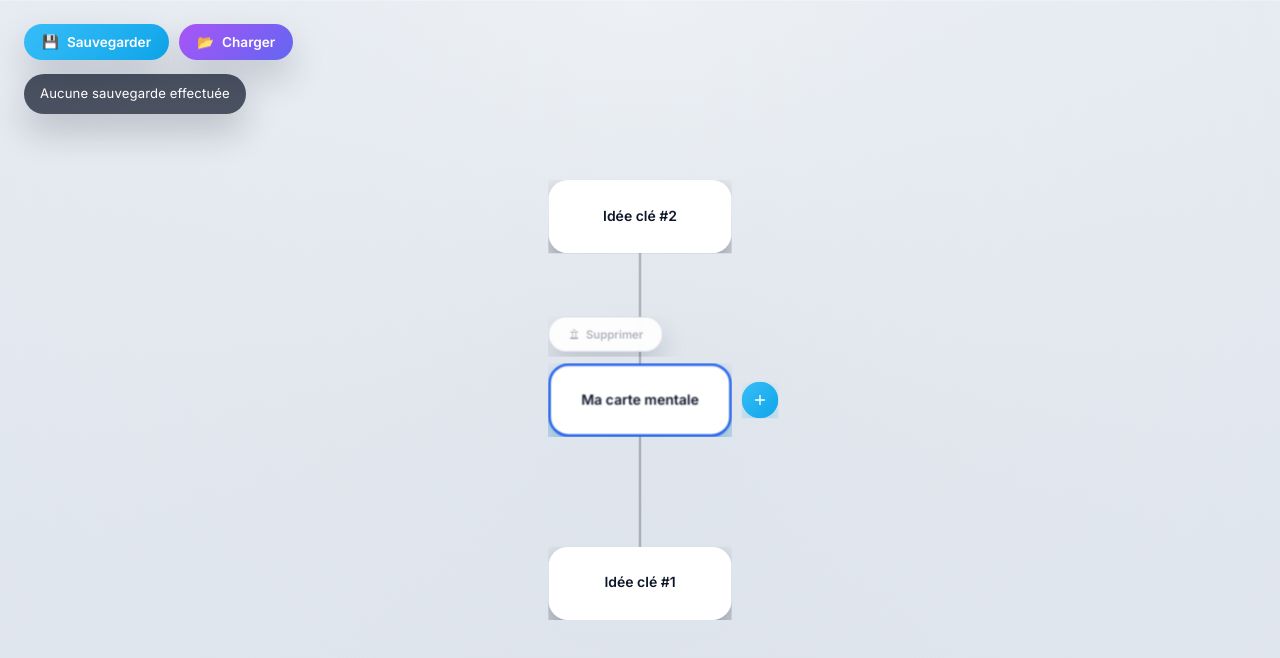
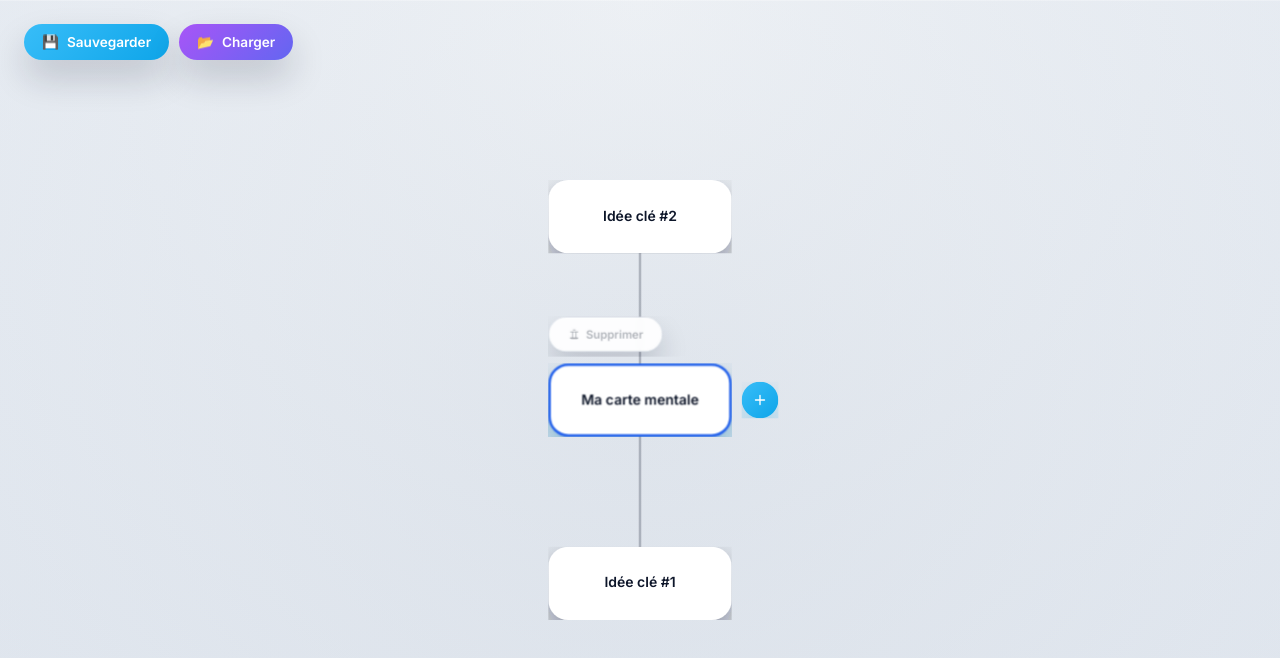
Before and after one commit to TechIsAwakening/OpenMindMap, a React (Vite) app: page / in a window 1280 px wide. Shown: the top 658 px of the page. Built offline with nearby package versions, Linux system fonts and the light colour scheme.

Commit message:
chore: hide save status placeholder

```diff
--- a/src/App.jsx
+++ b/src/App.jsx
@@ -847,13 +847,11 @@ function App() {
               onChange={handleImportFromFile}
               style={{ display: 'none' }}
             />
-            <div className="save-status">
-              {formattedLastSavedAt ? (
+            {formattedLastSavedAt && (
+              <div className="save-status">
                 <span>Dernière sauvegarde : {formattedLastSavedAt}</span>
-              ) : (
-                <span>Aucune sauvegarde effectuée</span>
-              )}
-            </div>
+              </div>
+            )}
           </div>
         </div>
       </div>
```
